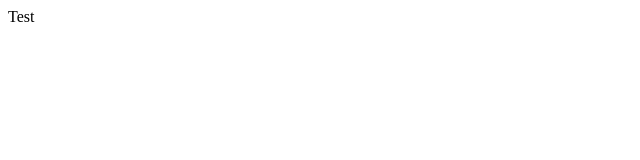
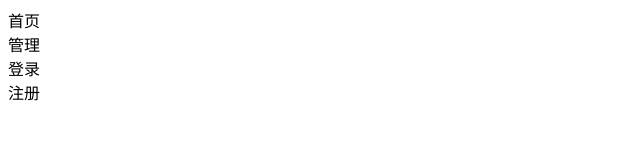
Before and after one commit to Zhang-Honggang/ZhangHome, a plain HTML site: page Index.html in a window 1280 px wide. Shown: the whole page, without its empty margins (0-640 px from the left). Drawn offline with Linux system fonts and the light colour scheme.

Commit message:
modified:   Index.html 	deleted:    css 	new file:   css/Public.css 	deleted:    img

```diff
--- a/Index.html
+++ b/Index.html
@@ -3,8 +3,25 @@
     <head>
         <meta charset="UTF-8">
         <title>ZhangHome</title>
+        <link rel = "stylesheet" type="text/css" href="./css/Public.css">
     </head>
     <body>
-        <a>Test</a>
+        <dev>
+            <ul id="header_nav">
+                <Li>
+                    首页
+                </Li>
+                <Li>
+                    管理
+                </Li>
+                <Li>
+                    登录
+                </Li>
+                <Li>
+                    注册
+                </Li>
+            </ul>
+        </dev>
+
     </body>
 </html>
--- /dev/null
+++ b/css/Public.css
@@ -0,0 +1,5 @@
+#header_nav{
+    list-style-type: none;
+    margin: 0px;
+    padding: 0px;
+}
```
Also changed, not shown: 2 other files.
